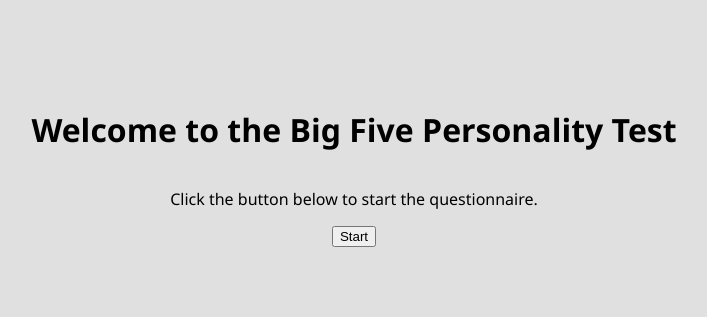
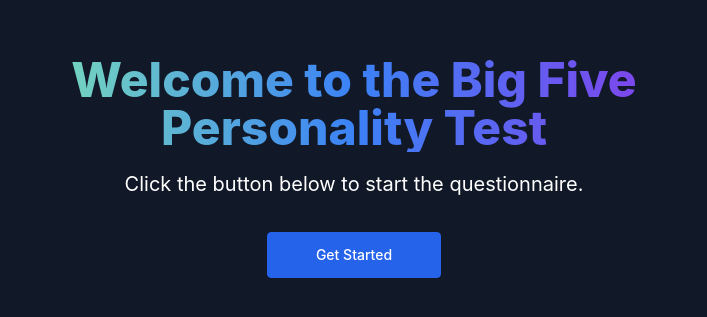
Before and after one commit to Deharath/Big-Five-Test, a React (Create React App) app in the folder big-five-test/: page / in a window 1280 px wide. Shown: the part 233-550 px from the top of the page, without its empty margins (286-993 px from the left). Built offline with nearby package versions, Linux system fonts and the light colour scheme.

Commit message:
Rebuilt app

```diff
--- a/big-five-test/package.json
+++ b/big-five-test/package.json
@@ -34,5 +34,10 @@
       "last 1 firefox version",
       "last 1 safari version"
     ]
+  },
+  "devDependencies": {
+    "autoprefixer": "^10.4.14",
+    "postcss": "^8.4.22",
+    "tailwindcss": "^3.3.1"
   }
 }
--- /dev/null
+++ b/big-five-test/postcss.config.js
@@ -0,0 +1,6 @@
+module.exports = {
+    plugins: {
+      tailwindcss: {},
+      autoprefixer: {},
+    }
+  }
--- a/big-five-test/src/App.css
+++ b/big-five-test/src/App.css
@@ -1,3 +1,38 @@
-body{
-    background-color: #e0e0e0;
+.App {
+  text-align: center;
 }
+
+.App-logo {
+  height: 40vmin;
+  pointer-events: none;
+}
+
+@media (prefers-reduced-motion: no-preference) {
+  .App-logo {
+    animation: App-logo-spin infinite 20s linear;
+  }
+}
+
+.App-header {
+  background-color: #282c34;
+  min-height: 100vh;
+  display: flex;
+  flex-direction: column;
+  align-items: center;
+  justify-content: center;
+  font-size: calc(10px + 2vmin);
+  color: white;
+}
+
+.App-link {
+  color: #61dafb;
+}
+
+@keyframes App-logo-spin {
+  from {
+    transform: rotate(0deg);
+  }
+  to {
+    transform: rotate(360deg);
+  }
+}
--- a/big-five-test/src/App.js
+++ b/big-five-test/src/App.js
@@ -1,13 +1,22 @@
-import React, { useState } from 'react';
+import './App.css';
 import Welcome from './components/Welcome/welcome.jsx';
-import './App.css';
+import Questionnaire from './components/Questionaire/questionaire.jsx';
+import { useState } from 'react';
 
 function App() {
+  const [currentPhase, setCurrentPhase] = useState('welcome');
+
+  function handlePhaseChange(newPhase) {
+    setCurrentPhase(newPhase);
+  }
+
   return (
     <div className="App">
-      <Welcome/>
+      {currentPhase === 'welcome' && <Welcome onButtonClick={handlePhaseChange} />}
+      {currentPhase === 'questions' && <Questionnaire />}
+
     </div>
   );
 }
-
+//{currentPhase === 'results' && <Results />}
 export default App;
--- /dev/null
+++ b/big-five-test/src/components/Questionaire/questionaire.jsx
@@ -0,0 +1,42 @@
+import React from 'react';
+
+export default function Questionnaire() {
+
+    function Question({ question, onOptionSelect }) {
+        function Button(){
+            //This button will allow user to choose one from seven circles to answer the question
+            return (
+                <button className="w-8 h-8 rounded-full bg-gray-700 border-2 border-gray-900" onClick={() => onOptionSelect('questions')}/>
+            );
+
+        }
+
+        return (
+            <div className="bg-gray-900 text-white py-16">
+                <div className="mx-auto max-w-screen-xl px-4 lg:flex lg:h-screen lg:items-center">
+                    <div className="mx-auto max-w-3xl text-center">
+
+                        <h2 className="text-2xl font-bold mb-4">Example question: How often do you feel sad?</h2>
+                        <div className="flex justify-between items-center">
+                            <span>Not accurate</span>
+                            <div className="flex flex-row justify-center items-center gap-2">
+                                <Button/>
+                                <Button/>
+                                <Button/>
+                                <Button/>
+                                <Button/>
+                                <Button/>
+                                <Button/>
+                            </div>
+                            <span>Very accurate</span>
+                        </div>
+                    </div>
+                </div>
+            </div>
+        );
+    }
+
+    return (
+        <Question/>
+    );
+};
--- a/big-five-test/src/components/Welcome/welcome.css
+++ /dev/null
@@ -1,10 +0,0 @@
-body{
-    font-family: 'Segoe UI', sans-serif;
-}
-#main {
-  display: flex;
-  flex-direction: column;
-  justify-content: center;
-  align-items: center;
-  height: 100vh;
-}
--- a/big-five-test/src/components/Welcome/welcome.jsx
+++ b/big-five-test/src/components/Welcome/welcome.jsx
@@ -1,12 +1,34 @@
 import React from 'react';
-import styles from './welcome.css';
 
-export default function Welcome(){
+export default function Welcome({ onButtonClick }) {
   return (
-    <div id="main">
-      <h1>Welcome to the Big Five Personality Test</h1>
-      <p>Click the button below to start the questionnaire.</p>
-      <button>Start</button>
-    </div>
+    <section class="bg-gray-900 text-white">
+      <div
+        class="mx-auto max-w-screen-xl px-4 py-32 lg:flex lg:h-screen lg:items-center"
+      >
+        <div class="mx-auto max-w-3xl text-center">
+          <h1
+            class="bg-gradient-to-r from-green-300 via-blue-500 to-purple-600 bg-clip-text text-3xl font-extrabold text-transparent sm:text-5xl"
+          >
+            Welcome to the Big Five Personality Test
+          </h1>
+
+          <p class="mx-auto mt-4 max-w-xl sm:text-xl/relaxed">
+          Click the button below to start the questionnaire.
+          </p>
+
+          <div class="mt-8 flex flex-wrap justify-center gap-4">
+            <button
+              onClick={() => onButtonClick('questions')}
+              class="block w-full rounded border border-blue-600 bg-blue-600 px-12 py-3 text-sm font-medium text-white hover:bg-transparent hover:text-white focus:outline-none focus:ring active:text-opacity-75 sm:w-auto"
+
+            >
+              Get Started
+            </button>
+          </div>
+        </div>
+      </div>
+    </section>
+
   );
 };
--- a/big-five-test/src/index.css
+++ b/big-five-test/src/index.css
@@ -1,3 +1,8 @@
+@tailwind base;
+@tailwind components;
+@tailwind utilities;
+
+
 body {
   margin: 0;
   font-family: -apple-system, BlinkMacSystemFont, 'Segoe UI', 'Roboto', 'Oxygen',
--- a/big-five-test/src/index.js
+++ b/big-five-test/src/index.js
@@ -2,6 +2,8 @@ import React from 'react';
 import ReactDOM from 'react-dom/client';
 import './index.css';
 import App from './App';
+import reportWebVitals from './reportWebVitals';
+
 
 const root = ReactDOM.createRoot(document.getElementById('root'));
 root.render(
@@ -9,3 +11,8 @@ root.render(
     <App />
   </React.StrictMode>
 );
+
+// If you want to start measuring performance in your app, pass a function
+// to log results (for example: reportWebVitals(console.log))
+// or send to an analytics endpoint. Learn more: https://bit.ly/CRA-vitals
+reportWebVitals();
--- /dev/null
+++ b/big-five-test/src/reportWebVitals.js
@@ -0,0 +1,13 @@
+const reportWebVitals = onPerfEntry => {
+  if (onPerfEntry && onPerfEntry instanceof Function) {
+    import('web-vitals').then(({ getCLS, getFID, getFCP, getLCP, getTTFB }) => {
+      getCLS(onPerfEntry);
+      getFID(onPerfEntry);
+      getFCP(onPerfEntry);
+      getLCP(onPerfEntry);
+      getTTFB(onPerfEntry);
+    });
+  }
+};
+
+export default reportWebVitals;
--- /dev/null
+++ b/big-five-test/tailwind.config.js
@@ -0,0 +1,8 @@
+/** @type {import('tailwindcss').Config} */
+module.exports = {
+  content: ["./src/**/*.{html,js,jsx}"],
+  theme: {
+    extend: {},
+  },
+  plugins: []
+}
```
Also changed, not shown: big-five-test/src/setupTests.js (added, +5 -0 lines), big-five-test/src/logo.svg (added), 2 other files (tests, documents, lock files or other folders).
